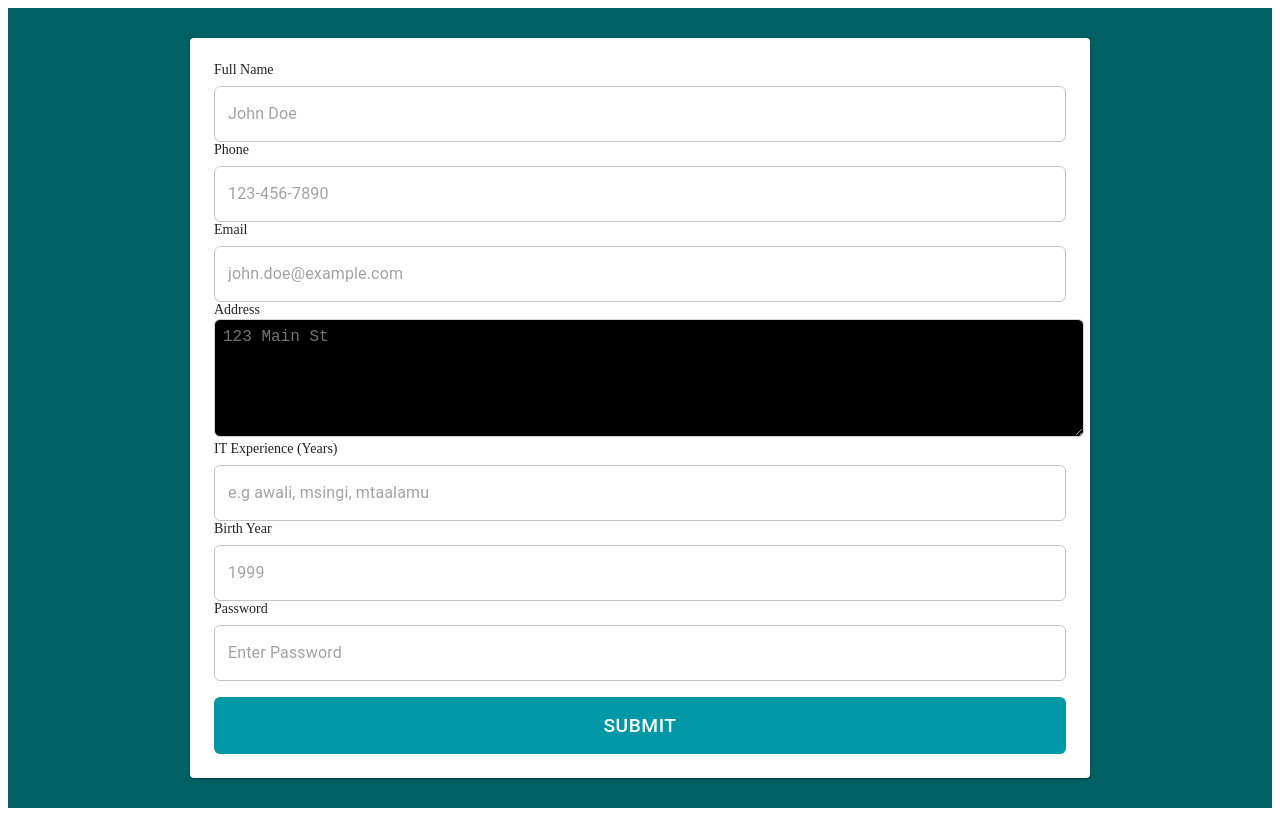
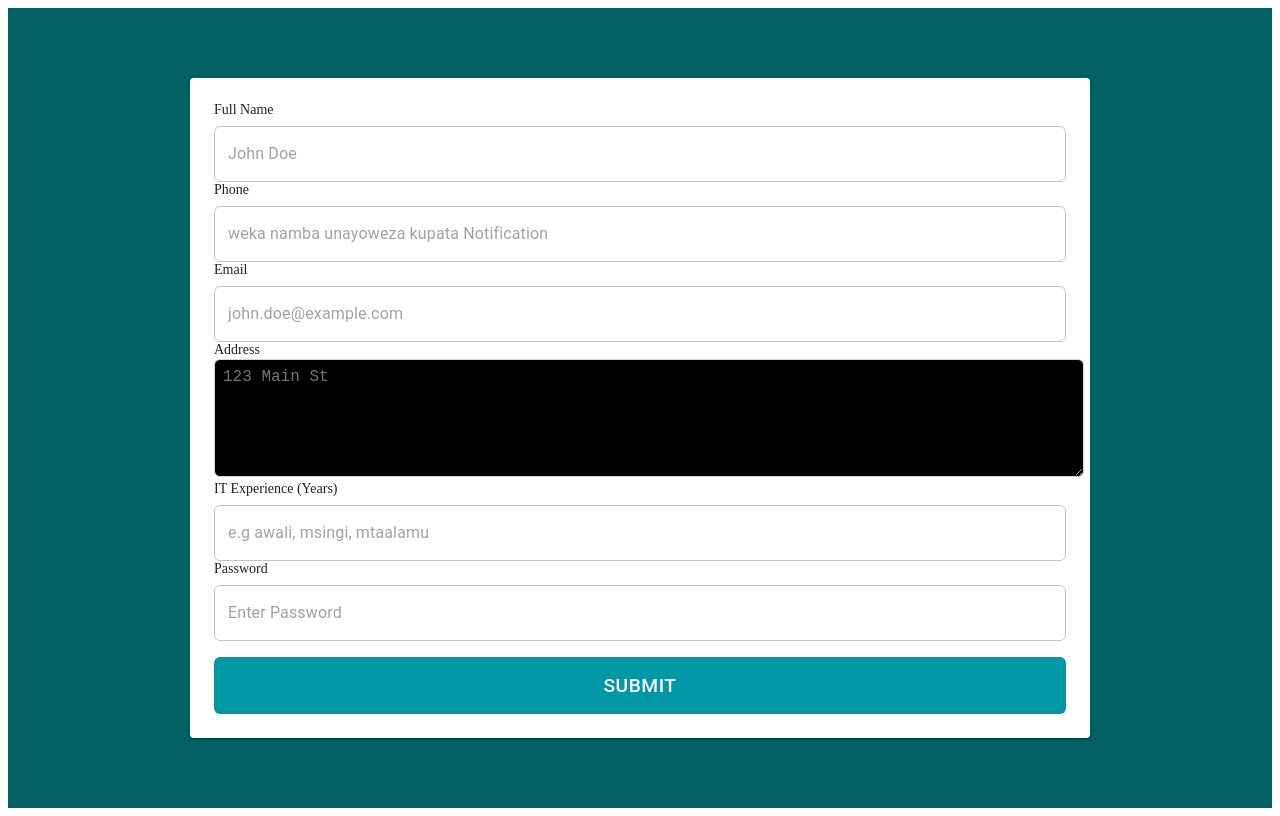
Before and after one commit to jikutechtips/class, a Next.js app: page /RegisterDialog in a window 1280 px wide. Built offline with nearby package versions, Linux system fonts and the light colour scheme.

Commit message:
8 commit

```diff
--- a/src/customer_router.tsx
+++ b/src/customer_router.tsx
@@ -5,7 +5,6 @@ import Layout from "./layouts/dashboard";
 import DashboardPage from "./pages";
 import DentalLabApp from "./pages/homep";
 import ChooseClass from "./pages/chooseclass";
-import DashboardPage1 from "./pages/dashboard";
 import AdminPanel from "./pages/admin";
 
 // Jina la repository yako ya GitHub. Hakikisha hili linafanana na jina halisi la repo yako.
@@ -31,10 +30,6 @@ const router = createBrowserRouter(
               element: <ChooseClass />,
             },
             {
-              path: "/dashboard",
-              element: <DashboardPage1 />,
-            },
-            {
               path: "/admin",
               element: <AdminPanel />,
             },
--- a/src/pages/RegisterDialog.tsx
+++ b/src/pages/RegisterDialog.tsx
@@ -1,8 +1,7 @@
 import React, { useState } from "react";
 import { Button, Stack, TextField } from "@mui/material";
 import { TextareaAutosize } from "@mui/material";
-import { Autocomplete } from "@mui/material";
-import { Card, CardContent, CardHeader } from "@mui/material";
+import { Card, CardContent } from "@mui/material";
 import { Alert, AlertTitle } from "@mui/material";
 import { cyan } from "@mui/material/colors";
 
@@ -154,7 +153,7 @@ const CreateUserPage = () => {
                 value={userData.phone}
                 onChange={handleChange}
                 required
-                placeholder="123-456-7890"
+                placeholder="weka namba unayoweza kupata Notification"
                 sx={{ mt: 1, width: "100%" }}
                 InputProps={{
                   style: {
@@ -256,35 +255,6 @@ const CreateUserPage = () => {
             </div>
             <div>
               <label
-                htmlFor="birthYear"
-                style={{
-                  display: "block",
-                  fontSize: "0.875rem",
-                  fontWeight: "medium",
-                  color: "text.primary",
-                }}
-              >
-                Birth Year
-              </label>
-              <TextField
-                type="text"
-                id="birthYear"
-                name="birthYear"
-                value={userData.birthYear}
-                onChange={handleChange}
-                required
-                placeholder="1999"
-                sx={{ mt: 1, width: "100%" }}
-                InputProps={{
-                  style: {
-                    backgroundColor: "white",
-                    borderRadius: "0.375rem",
-                  },
-                }}
-              />
-            </div>
-            <div>
-              <label
                 htmlFor="password"
                 style={{
                   display: "block",
--- a/src/pages/audio.tsx
+++ b/src/pages/audio.tsx
@@ -36,7 +36,7 @@ const formatTime = (seconds: number) => {
   return `${minutes}:${remainingSeconds < 10 ? "0" : ""}${remainingSeconds}`;
 };
 
-const AudioPlayerPage: React.FC<{ defaultAudioType: string }> = ({
+const AudioPlayerPage: React.FC<{ defaultAudioType: any }> = ({
   defaultAudioType,
 }) => {
   const [audioData, setAudioData] = useState<AudioItem[]>([]); // State to store fetched audio data
--- a/src/pages/homep.tsx
+++ b/src/pages/homep.tsx
@@ -311,8 +311,9 @@ Developer mahiri`,
     },
     {
       title: "Hatua 4: Inventory",
-      description:
-        "Katika sehemu hii, utapata muhtasari wa rasilimali na zana muhimu zitakazokusaidia katika safari yako ya kuwa Full Stack Developer.",
+      description: `Karibu katika sehemu ya nne na ya mwisho ya mwongozo wetu, "Inventory." Baada ya kujifunza misingi ya programming, kuchagua zana zako za kwanza, na kufanya mazoezi ya vitendo kwa kujenga miradi mbalimbali katika sehemu zilizopita (Utangulizi, Academy, na Practice), sasa umefikia hatua muhimu sana: jinsi ya kuonyesha uwezo wako, kujitengenezea thamani katika soko, na kuanza kunufaika na ujuzi wako wa utengenezaji programu.
+ Sehemu hii ya Inventory haihusu tu kuhesabu 'vitu' ulivyojifunza, bali inahusu jinsi ya kuweka 'thamani' kwenye ujuzi na kazi zako. Itakupa maarifa ya jinsi ya kujitangaza, kujenga chapa yako binafsi (personal brand), kufikia wateja au watumiaji wa bidhaa zako, kusimamia ukuaji (scalability), na hatimaye, jinsi ya kugeuza ujuzi wako kuwa fursa za kiuchumi, iwe kwa kuajiriwa kazi nzuri au kujiajiri mwenyewe. Lengo hapa ni kukufundisha kuwa na mtazamo wa kibiashara katika safari yako ya utengenezaji programu. Haitoshi tu kuwa na uwezo wa kuandika kodi nzuri; unahitaji pia kujua jinsi ya kuuza ujuzi huo, kuwasiliana na wateja, na kusimamia miradi yako kama biashara. Sehemu hii itakuandaa kwa ulimwengu halisi wa kazi na kukusaidia kujenga njia yako mwenyewe ya mafanikio.
+`,
     },
   ];
 
```
Also changed, not shown: src/pages/chooseclass.tsx (+37 -15 lines), src/pages/dashboard.tsx (+2 -10 lines), 50 other files (tests, documents, lock files or other folders).
